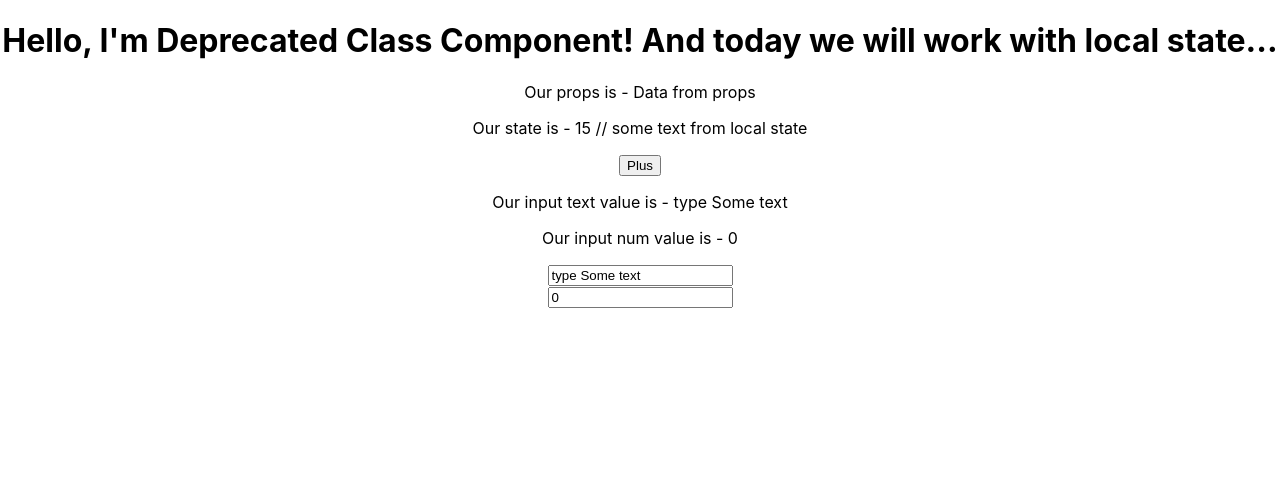
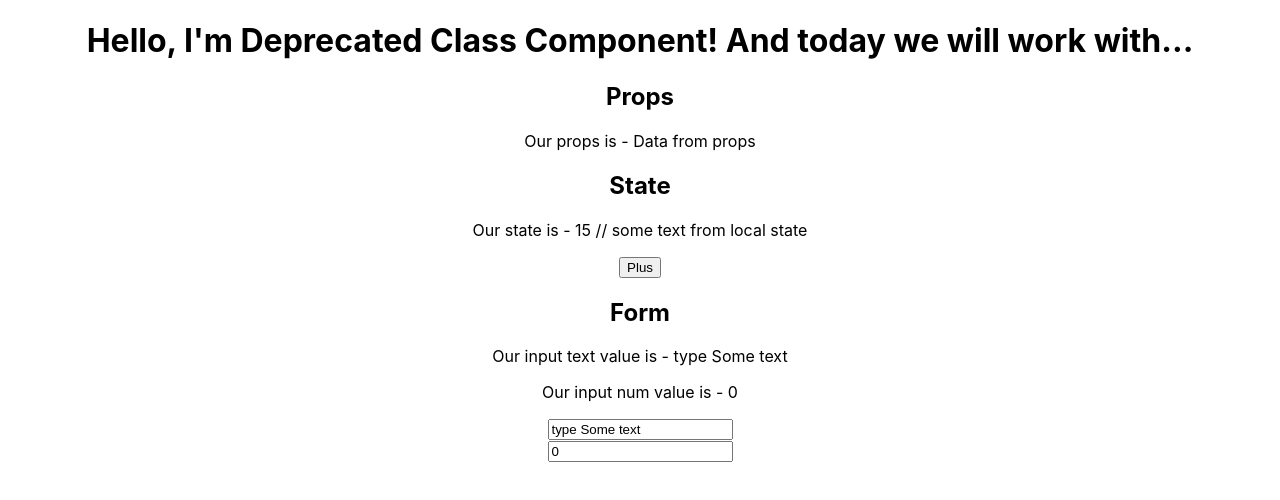
Before and after one commit to Lit-o/practiceField, a React (Create React App) app: page / in a window 1280 px wide. Shown: the top 500 px of the page. Built offline with nearby package versions, Linux system fonts and the light colour scheme.

Commit message:
added new structure for DeprClassCompo.tsx

```diff
--- a/src/components/DeprClassCompo.tsx
+++ b/src/components/DeprClassCompo.tsx
@@ -43,14 +43,20 @@ class DeprClassCompo extends Component<IDeprProps, IDeprState> {
     }
 
     render() {
+        console.log('rerender')
         const {testProps} = this.props
         const {inputDataText, num, description, inputDataNum} = this.state
         return (
             <div style={{textAlign: 'center'}}>
-              <h1 >Hello, I'm Deprecated Class Component! And today we will work with local state...</h1>
+              <h1 >Hello, I'm Deprecated Class Component! And today we will work with...</h1>
+              <h2>Props</h2>
               <p>Our props is - {testProps}</p>
+
+              <h2>State</h2>
               <p>Our state is - {num} // {description}</p>
               <button onClick={this.setPlus}>Plus</button>
+
+              <h2>Form</h2>
               <p>Our input text value is - {inputDataText}</p>
               <p>Our input num value is - {inputDataNum}</p>
               <form>
@@ -63,5 +69,4 @@ class DeprClassCompo extends Component<IDeprProps, IDeprState> {
     }
 }
 
-
 export default DeprClassCompo;
```
